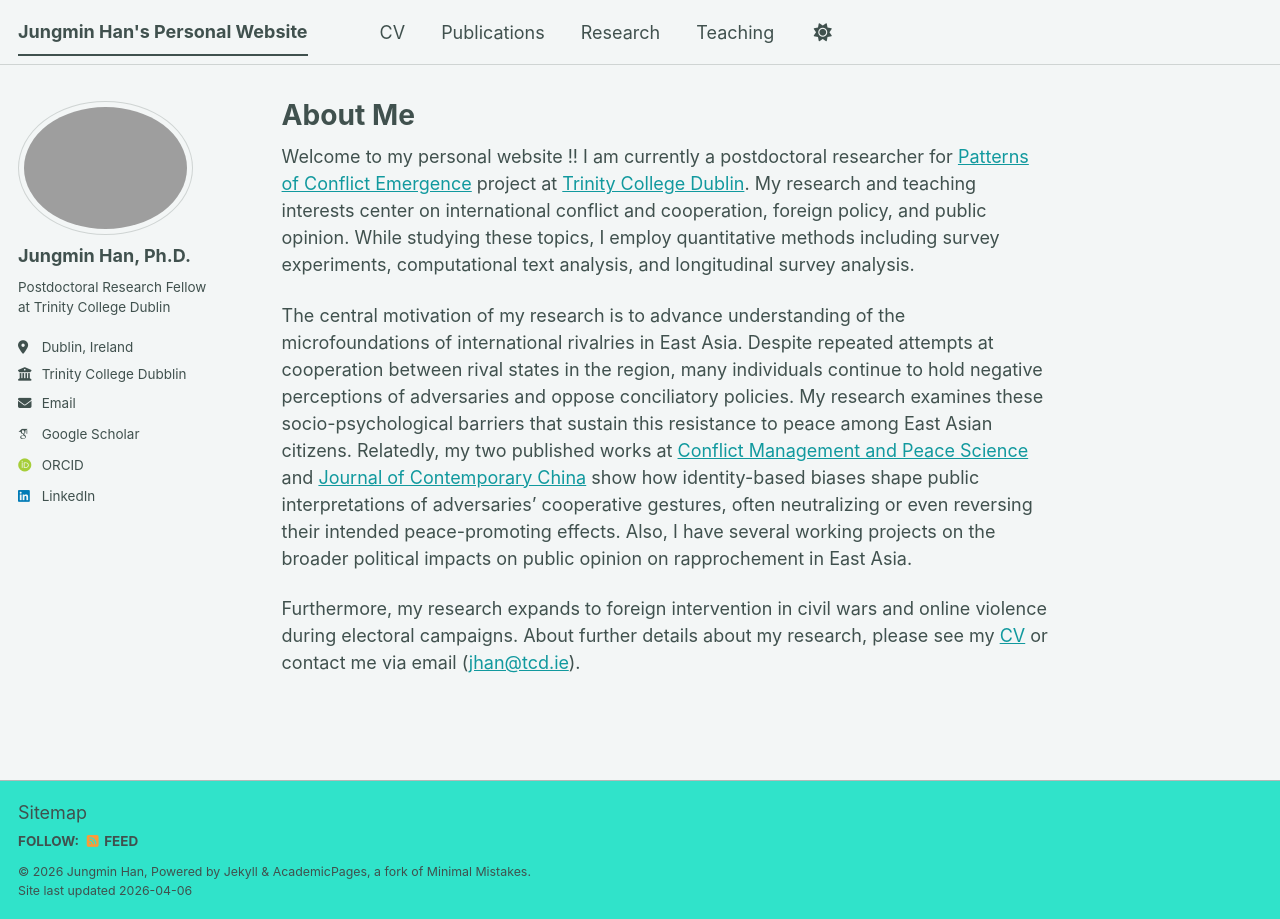
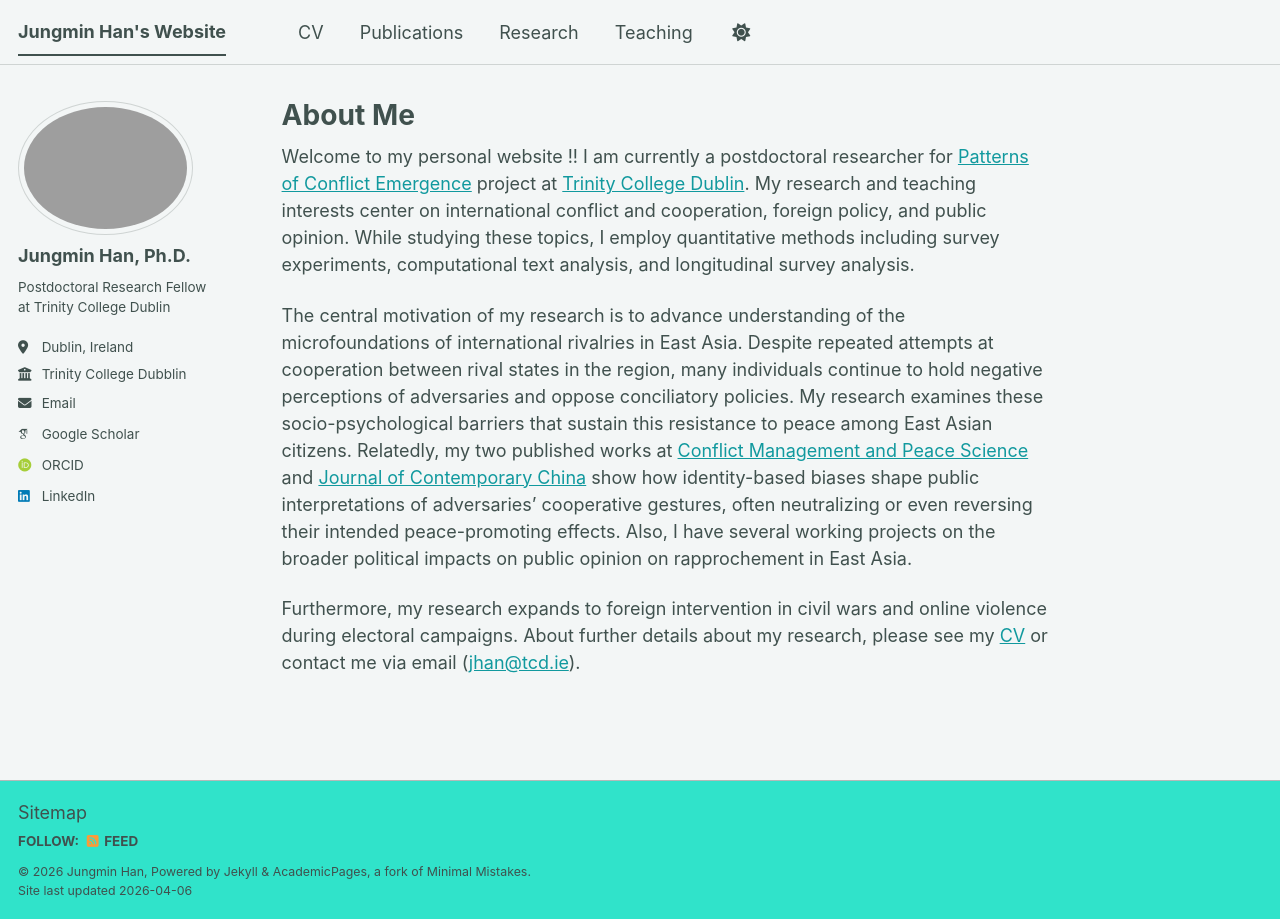
Before and after one commit to jungmin-lawrence-han/jungmin-lawrence-han.github.io, a Jekyll site: the page built from _pages/about.md, in a window 1280 px wide. Built offline with Jekyll 4.4.1, drawn with Linux system fonts in a browser that asks for light colours; some web fonts are replaced; a script bundle is joined from its source files by our own code; library files that are not in the unit come from our copies.

Commit message:
Update _config.yml

```diff
--- a/_config.yml
+++ b/_config.yml
@@ -9,7 +9,7 @@
 # Basic Site Settings
 locale                   : "en-US"
 site_theme               : "mint" # The available themes options are "default", "air", "sunrise", "mint", "dirt" and "contrast"
-title                    : "Jungmin Han's Personal Website"
+title                    : "Jungmin Han's Website"
 title_separator          : "-"
 name                     : &name "Jungmin Han"
 description              : &description "Jungmin Han's academic portfolio"   # Update this with a general description of your site, this is the default if not overridden by a page
```
